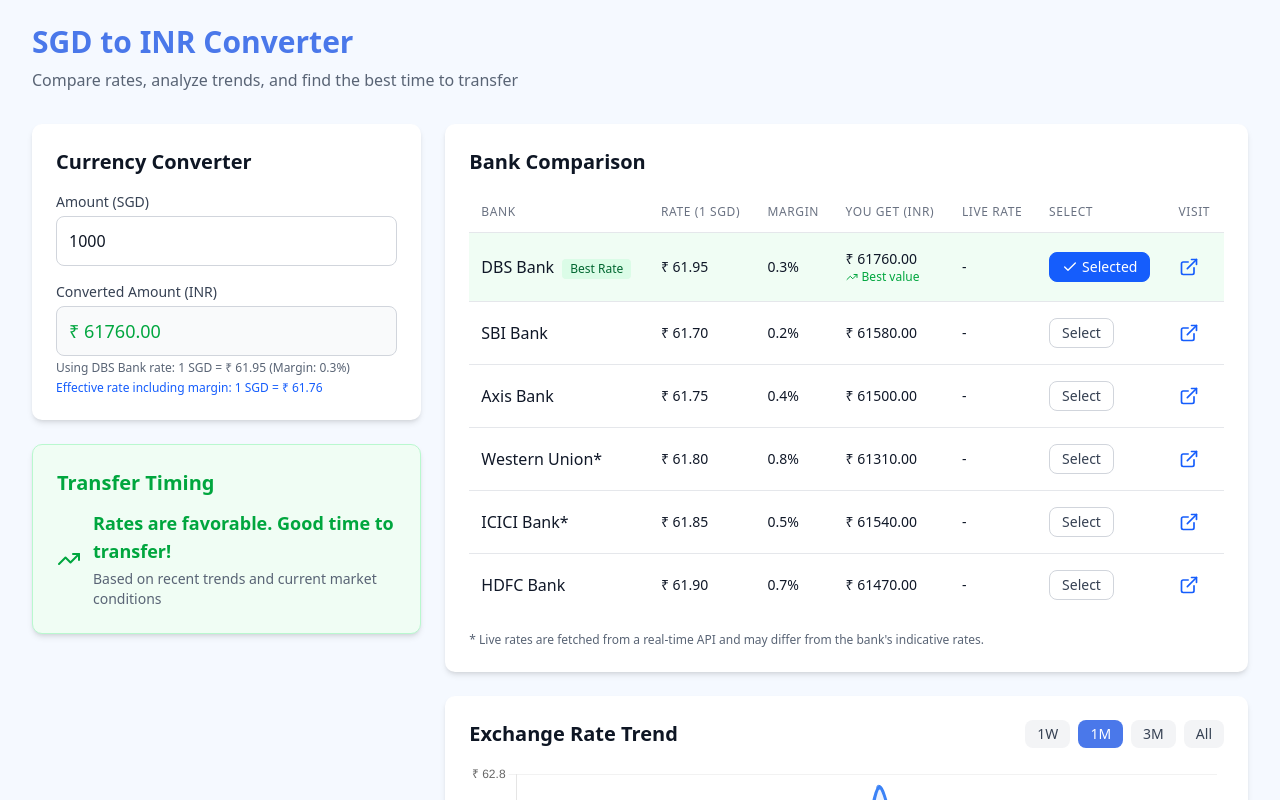
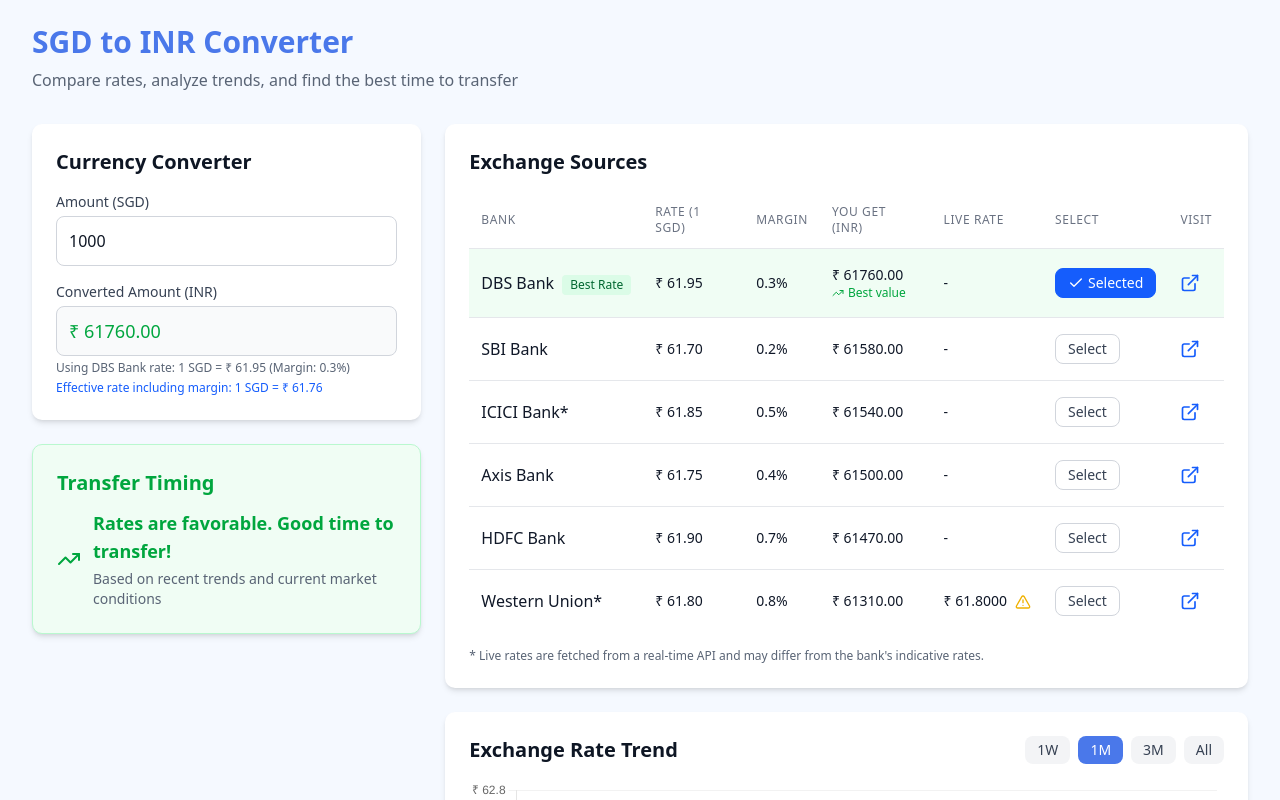
Before and after one commit to trimititech/Currency-Exchange, a Next.js app in the folder currency-exchange/: page / in a window 1280 px wide. Shown: the top 800 px of the page. Built offline with nearby package versions, Linux system fonts and the light colour scheme; no server answers.

Commit message:
Updated UI and mock data

```diff
--- a/currency-exchange/app/api/live-rates/route.ts
+++ b/currency-exchange/app/api/live-rates/route.ts
@@ -4,38 +4,36 @@
 // --- Western Union Fetching Logic ---
 const fetchWesternUnionRate = async () => {
   try {
-    // This URL is a simplified example. Real-world URLs can be versioned and may change.
     const response = await axios.get('https://www.westernunion.com/staticassets/api/fx-rates?cc=US&sc=IN&sa=1&da=1&pt=wu&lang=en', {
       headers: {
         'User-Agent': 'Mozilla/5.0 (Windows NT 10.0; Win64; x64) AppleWebKit/537.36 (KHTML, like Gecko) Chrome/91.0.4472.124 Safari/537.36',
       },
     });
-    // The path to the exchange rate can be deeply nested and needs to be found by inspecting the JSON response.
     const rate = response.data?.fx_rate_details?.consumers?.[0]?.exchange_rate;
     if (rate) {
-      return parseFloat(rate);
+      return { value: parseFloat(rate), live: true };
     }
-    return null;
+    return { value: null, live: false };
   } catch (error) {
+    // Fallback to mock value if blocked or error occurs
     console.error('Error fetching Western Union rate:', error);
-    return null;
+    return { value: 61.80, live: false }; // fallback mock value
   }
 };
 
 // --- ICICI Bank Fetching Logic (using a proxy API for reliability) ---
 const fetchICICIRate = async () => {
   try {
-    // Using a reliable public API as a proxy for ICICI's rate.
     const response = await axios.get('https://open.er-api.com/v6/latest/SGD');
     const rate = response.data?.rates?.INR;
     if (rate) {
       // Applying a small, typical bank margin to differentiate from the base rate
-      return rate * 0.995;
+      return { value: rate * 0.995, live: true };
     }
-    return null;
+    return { value: null, live: false };
   } catch (error) {
     console.error('Error fetching ICICI rate:', error);
-    return null;
+    return { value: null, live: false };
   }
 };
 
@@ -47,11 +45,15 @@
     ]);
 
     const rates = {
-      'ICICI Bank': results[0].status === 'fulfilled' ? results[0].value : null,
-      'Western Union': results[1].status === 'fulfilled' ? results[1].value : null,
+      'ICICI Bank': results[0].status === 'fulfilled' ? results[0].value.value : null,
+      'Western Union': results[1].status === 'fulfilled' ? results[1].value.value : null,
+    };
+    const liveFlags = {
+      'ICICI Bank': results[0].status === 'fulfilled' ? results[0].value.live : false,
+      'Western Union': results[1].status === 'fulfilled' ? results[1].value.live : false,
     };
 
-    return NextResponse.json(rates);
+    return NextResponse.json({ rates, liveFlags });
   } catch (error) {
     console.error('Error fetching live rates:', error);
     return NextResponse.json({ error: 'Failed to fetch live rates' }, { status: 500 });
--- a/currency-exchange/app/page.tsx
+++ b/currency-exchange/app/page.tsx
@@ -16,6 +16,7 @@
   const [period, setPeriod] = useState<string>("1M");
   const [graphData, setGraphData] = useState(mockHistoricalData.data);
   const [liveRates, setLiveRates] = useState<Record<string, number | null> | null>(null);
+  const [liveFlags, setLiveFlags] = useState<Record<string, boolean> | null>(null);
   // Find the bank with the best effective rate (considering margins)
   const bestBank = mockBankData.reduce((prev, current) =>
     current.effectiveRate > prev.effectiveRate ? current : prev
@@ -24,6 +25,17 @@
     // Set the best bank as selected by default
     setSelectedBank(bestBank.name);
   }, [bestBank.name]);
+
+  // Automatically select the bank with the highest 'You Get (INR)' value
+  useEffect(() => {
+    if (!mockBankData.length) return;
+    // Use liveRates if available, otherwise use effectiveRate
+    const getConverted = (bank: typeof mockBankData[0]) => {
+      return amount * bank.effectiveRate;
+    };
+    const bestBank = [...mockBankData].sort((a, b) => getConverted(b) - getConverted(a))[0];
+    setSelectedBank(bestBank.name);
+  }, [amount, liveRates]);
 
   useEffect(() => {
     const selectedBankData = mockBankData.find(bank => bank.name === selectedBank);
@@ -38,7 +50,8 @@
       try {
         const response = await fetch('/api/live-rates');
         const data = await response.json();
-        setLiveRates(data);
+        setLiveRates(data.rates);
+        setLiveFlags(data.liveFlags);
       } catch (error) {
         console.error('Error fetching live rates:', error);
       }
@@ -87,6 +100,7 @@
               onBankSelect={handleBankSelect}
               amount={amount}
               liveRates={liveRates}
+              liveFlags={liveFlags}
             />
             <ExchangeRateGraph
               data={graphData}
--- a/currency-exchange/components/BankComparison.tsx
+++ b/currency-exchange/components/BankComparison.tsx
@@ -2,6 +2,8 @@
 import React from 'react'
 import { Check, TrendingUp, ExternalLink } from 'lucide-react'
 import { BankData } from '@/utils/mockData'
+
+import { AlertTriangle } from 'lucide-react';
 
 interface BankComparisonProps {
   banks: BankData[];
@@ -9,6 +11,7 @@
   onBankSelect: (bankName: string) => void;
   amount: number;
   liveRates: Record<string, number | null> | null;
+  liveFlags: Record<string, boolean> | null;
 }
 
 export const BankComparison: React.FC<BankComparisonProps> = ({
@@ -17,21 +20,19 @@
   onBankSelect,
   amount,
   liveRates,
+  liveFlags,
 }) => {
-  // Find the bank with the best effective rate
-  const bestBank = [...banks].sort((a, b) => b.effectiveRate - a.effectiveRate)[0];
-
-  // Create a sorted list with the best bank at the top, and the rest sorted by their base rate
-  const sortedBanks = [
-    bestBank,
-    ...[...banks]
-      .filter((bank) => bank.name !== bestBank.name)
-      .sort((a, b) => a.rate - b.rate),
-  ];
+  // Sort banks by 'You Get (INR)' descending
+  const sortedBanks = [...banks].sort((a, b) => {
+    const aGet = amount * a.effectiveRate;
+    const bGet = amount * b.effectiveRate;
+    return bGet - aGet;
+  });
+  const bestBank = sortedBanks[0];
 
   return (
     <div className="bg-white p-6 rounded-lg shadow-md">
-      <h2 className="text-xl font-semibold mb-4">Bank Comparison</h2>
+      <h2 className="text-xl font-semibold mb-4">Exchange Sources</h2>
       <div className="overflow-x-auto">
         <table className="min-w-full divide-y divide-gray-200">
           <thead>
@@ -101,8 +102,19 @@
                     )}
                   </td>
                   <td className="px-3 py-4 whitespace-nowrap">
-                    <div className="text-sm text-gray-900">
-                      {bank.hasLiveRate && liveRates && liveRates[bank.name] ? `₹ ${liveRates[bank.name]?.toFixed(4)}` : '-'}
+                    <div className="text-sm text-gray-900 flex items-center gap-1">
+                      {bank.hasLiveRate && liveRates && liveRates[bank.name] ? (
+                        <>
+                          ₹ {liveRates[bank.name]?.toFixed(4)}
+                          {liveFlags && liveFlags[bank.name] === false && (
+                            <span title="This rate is not live (fallback value)">
+                              <AlertTriangle className="w-4 h-4 text-yellow-500 ml-1 inline" />
+                            </span>
+                          )}
+                        </>
+                      ) : (
+                        '-'
+                      )}
                     </div>
                   </td>
                   <td className="px-3 py-4 whitespace-nowrap">
--- a/currency-exchange/utils/mockData.ts
+++ b/currency-exchange/utils/mockData.ts
@@ -33,28 +33,28 @@
     rate: 61.95,
     margin: 0.3,
     effectiveRate: 61.76,
-    url: '#'
+    url: 'https://www.dbs.com/digibank/in/send-money/remit-money-to-india'
   },
   {
     name: "SBI Bank",
     rate: 61.70,
     margin: 0.2,
     effectiveRate: 61.58,
-    url: '#'
+    url: 'https://remit.onlinesbi.sbi/'
   },
   {
     name: "HDFC Bank",
     rate: 61.90,
     margin: 0.7,
     effectiveRate: 61.47,
-    url: '#'
+    url: 'https://www.hdfcbank.com/personal/money-transfer/remittance-to-india'
   },
   {
     name: "Axis Bank",
     rate: 61.75,
     margin: 0.4,
     effectiveRate: 61.50,
-    url: '#'
+    url: 'https://www.axisbank.com/retail/forex/axis-forex-online/send-money-to-india'
   }
 ];
 // Generate mock historical data for the past 3 months
```
